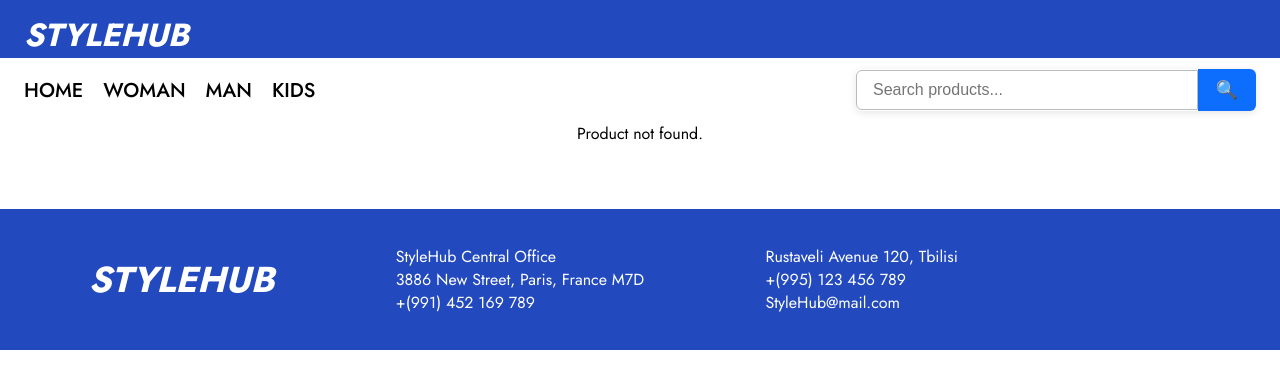
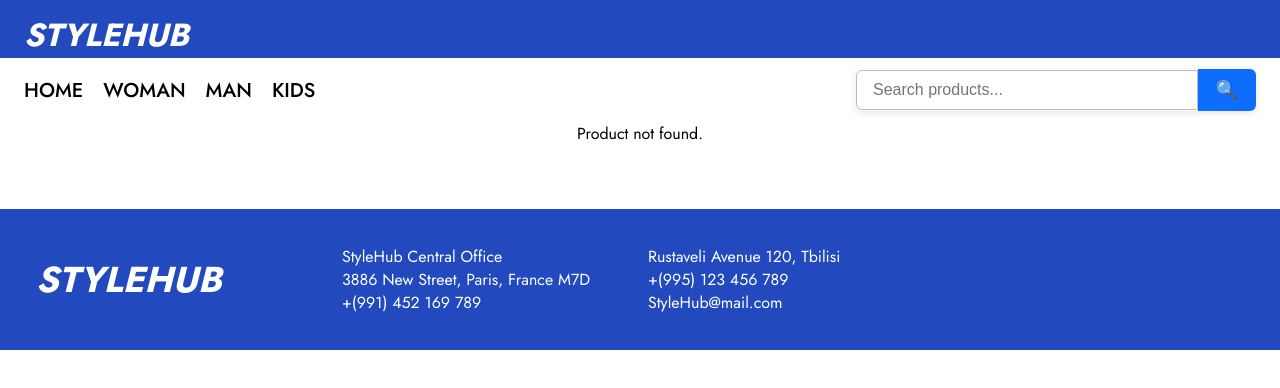
Before and after one commit to Miranda-K12/StyleHub-Online-Store, a React (Vite) app: page /product/1 in a window 1280 px wide. Shown: the top 388 px of the page. Built offline with nearby package versions, Linux system fonts and the light colour scheme; some icons are missing.

Commit message:
modify Routing

```diff
--- a/src/components/categories/Category.jsx
+++ b/src/components/categories/Category.jsx
@@ -1,5 +1,4 @@
 import styles from "./Category.module.css";
-
 import { useNavigate } from "react-router-dom";
 
 function CategoryCard({ imageSrc, title, route }) {
--- a/src/components/footer/Footer.jsx
+++ b/src/components/footer/Footer.jsx
@@ -1,5 +1,5 @@
 import React from "react";
-import { Link } from "react-router-dom";
+
 import styles from "./Footer.module.css";
 import Logo from "../sharedComponents/logo/Logo";
 import Instagram from "@mui/icons-material/Instagram";
@@ -25,29 +25,37 @@ const socialsIcons = [
     url: "https://www.instagram.com",
   },
 ];
-
+const contacts = [
+  {
+    title: "StyleHub Central Office",
+    lines: ["3886 New Street, Paris, France M7D", "+(991) 452 169 789"],
+  },
+  {
+    title: null,
+    lines: [
+      "Rustaveli Avenue 120, Tbilisi",
+      "+(995) 123 456 789",
+      <a key="email" href="mailto:StyleHub@mail.com">
+        StyleHub@mail.com
+      </a>,
+    ],
+  },
+];
 function Footer() {
   return (
     <footer className={styles.footer}>
       <div className={styles.column}>
-        <div className={styles.logo}>
-          <Logo />
-        </div>
+        <Logo />
       </div>
 
-      <div className={styles.column}>
-        <p>StyleHub Central Office</p>
-        <p>3886 New Street, Paris, France M7D</p>
-        <p>+(991) 452 169 789</p>
-      </div>
-
-      <div className={styles.column}>
-        <p>Rustaveli Avenue 120, Tbilisi</p>
-        <p>+(995) 123 456 789</p>
-        <p>
-          <a href="mailto:StyleHub@mail.com">StyleHub@mail.com</a>
-        </p>
-      </div>
+      {contacts.map(({ title, lines }, i) => (
+        <div key={i} className={styles.column}>
+          {title && <p>{title}</p>}
+          {lines.map((line, idx) => (
+            <p key={idx}>{line}</p>
+          ))}
+        </div>
+      ))}
 
       <div className={styles.column}>
         <div className={styles.socials}>
--- a/src/components/footer/Footer.module.css
+++ b/src/components/footer/Footer.module.css
@@ -9,12 +9,20 @@
   gap: 16px;
   margin-top: 64px;
   font-size: var(--body-font-size);
+  text-align: left;
+}
+
+.footer > div {
+  flex: 1 1 200px;
+  min-width: 180px;
 }
 
 .socials {
   display: flex;
   gap: 16px;
+  justify-content: center;
 }
+
 .socialIcon svg {
   font-size: 40px;
   transition: transform 0.2s ease, opacity 0.2s ease;
@@ -24,6 +32,7 @@
   transform: scale(1.1);
   opacity: 0.8;
 }
+
 @media (max-width: 768px) {
   .footer {
     flex-direction: column;
@@ -31,8 +40,10 @@
     text-align: center;
   }
 
-  .info {
-    flex-direction: column;
-    align-items: center;
+  .footer > div {
+    min-width: auto;
+    flex: none;
+    width: 100%;
+    margin-bottom: 24px;
   }
 }
--- a/src/components/productCard/ProductCard.module.css
+++ b/src/components/productCard/ProductCard.module.css
@@ -3,6 +3,7 @@
   padding: 8px;
   border-radius: 8px;
   border: 1px solid var(--color-grey);
+  position: relative;
 }
 .imageWrapper {
   position: relative;
@@ -25,6 +26,11 @@
   background-color: var(--color-white);
   border-bottom-right-radius: var(--border-radius-small);
   border-bottom-left-radius: var(--border-radius-small);
+}
+.wishlistIcon {
+  position: absolute;
+  top: 8px;
+  right: 8px;
 }
 
 .productName {
--- a/src/components/sharedComponents/logo/Logo.jsx
+++ b/src/components/sharedComponents/logo/Logo.jsx
@@ -5,24 +5,23 @@ import { useMediaQuery } from "@mui/material";
 function Logo({ fontSizePx = "36px", color = "#fff" }) {
   const navigate = useNavigate();
   const isMobile = useMediaQuery("(max-width:768px)");
-  const adjustedFontSize = isMobile ? "24px" : fontSizePx;
+  const fontSize = isMobile ? "24px" : fontSizePx;
 
-  const handleClick = () => {
+  return (
+    <span
+      onClick={() => {
         navigate("/");
         window.scrollTo({ top: 0, behavior: "smooth" });
-  };
-
-  const logoStyle = {
+      }}
+      style={{
         fontWeight: "bold",
         fontStyle: "italic",
-    fontSize: adjustedFontSize,
+        fontSize,
         color,
         cursor: "pointer",
         textTransform: "uppercase",
-  };
-
-  return (
-    <span style={logoStyle} onClick={handleClick}>
+      }}
+    >
       StyleHub
     </span>
   );
--- a/src/index.css
+++ b/src/index.css
@@ -1,7 +1,4 @@
-/* font import */
 @import url("https://fonts.googleapis.com/css2?family=Jost:wght@400;500;700&display=swap");
-
-/* variables import  */
 @import "./styles/variables.css";
 
 * {
@@ -13,7 +10,6 @@
 body {
   font-family: var(--font-family-primary);
   max-width: 1920px;
-
   margin: 0 auto;
 }
 
--- a/src/routes/AppRoutes.jsx
+++ b/src/routes/AppRoutes.jsx
@@ -1,24 +1,34 @@
-// AppRoutes.jsx
+import React, { lazy, Suspense } from "react";
 import { Routes, Route } from "react-router-dom";
-import Home from "../pages/home/Home";
-import Woman from "../pages/woman/Woman";
-import Man from "../pages/man/Man";
-import Kids from "../pages/kids/Kids";
-import WishList from "../pages/wishlist/Wishlist";
-import Cart from "../pages/cart/Cart";
 
-import { ROUTES } from "./Routes";
-import ProductDetails from "../components/productDetails/ProductDetails";
+const Loading = () => (
+  <div style={{ textAlign: "center", padding: "20px", fontSize: "116px" }}>
+    Loading...
+  </div>
+);
+
+const Home = lazy(() => import("../pages/home/Home"));
+const Woman = lazy(() => import("../pages/woman/Woman"));
+const Man = lazy(() => import("../pages/man/Man"));
+const Kids = lazy(() => import("../pages/kids/Kids"));
+const WishList = lazy(() => import("../pages/wishlist/Wishlist"));
+const Cart = lazy(() => import("../pages/cart/Cart"));
+const ProductDetails = lazy(() =>
+  import("../components/productDetails/ProductDetails")
+);
+
 const AppRoutes = () => (
-  <Routes>
-    <Route path={ROUTES.HOME} element={<Home />} />
-    <Route path={ROUTES.WOMAN} element={<Woman />} />
-    <Route path="/product/:productId" element={<ProductDetails />} />
-    <Route path={ROUTES.MAN} element={<Man />} />
-    <Route path={ROUTES.KIDS} element={<Kids />} />
-    <Route path="/wishlist" element={<WishList />} />
-    <Route path="/cart" element={<Cart />} />
-  </Routes>
+  <Suspense fallback={<Loading />}>
+    <Routes>
+      <Route path="/" element={<Home />} />
+      <Route path="/woman" element={<Woman />} />
+      <Route path="/man" element={<Man />} />
+      <Route path="/kids" element={<Kids />} />
+      <Route path="/wishlist" element={<WishList />} />
+      <Route path="/cart" element={<Cart />} />
+      <Route path="/product/:productId" element={<ProductDetails />} />
+    </Routes>
+  </Suspense>
 );
 
 export default AppRoutes;
--- a/vite.config.js
+++ b/vite.config.js
@@ -1,7 +1,17 @@
 import { defineConfig } from "vite";
 import react from "@vitejs/plugin-react";
 
-// https://vite.dev/config/
 export default defineConfig({
   plugins: [react()],
+  build: {
+    rollupOptions: {
+      output: {
+        manualChunks(id) {
+          if (id.includes("node_modules")) {
+            return "vendor";
+          }
+        },
+      },
+    },
+  },
 });
```
Lines whose indentation alone changed are shown as unchanged.
